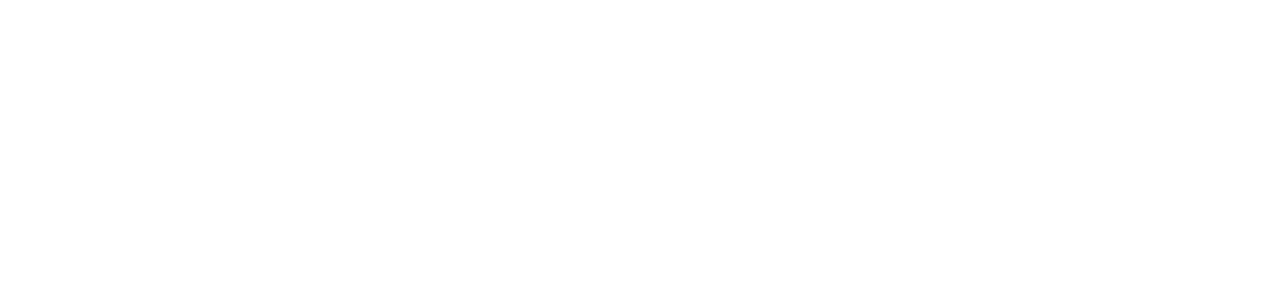
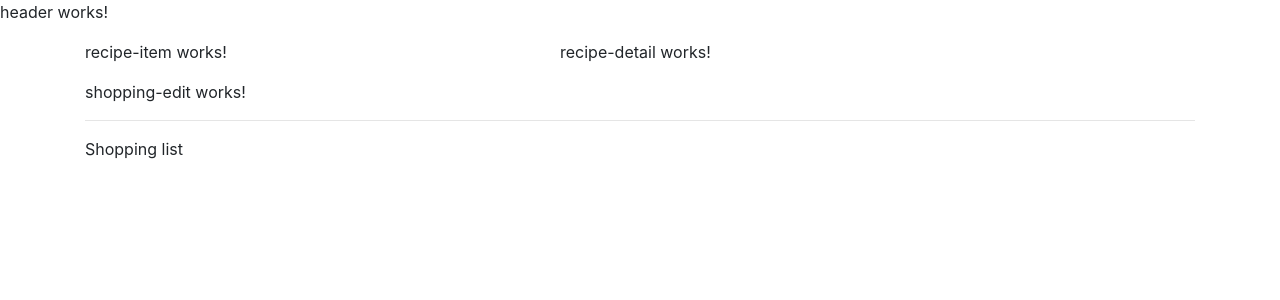
Before and after one commit to HillLuke/Udemy-Angular-The-Complete-Guide, an Angular app in the folder Section 3/recipe-app/: page / in a window 1280 px wide. Shown: the top 300 px of the page. Built offline with nearby package versions, Linux system fonts and the light colour scheme.

Commit message:
Basic component structure

```diff
--- a/Section 3/recipe-app/src/app/app.component.html
+++ b/Section 3/recipe-app/src/app/app.component.html
@@ -1,3 +1,9 @@
+<app-header></app-header>
 <div class="container">
-
+  <div class="row">
+    <div class="col-md-12">
+        <app-recipes></app-recipes>
+        <app-shopping-list></app-shopping-list>
+    </div>
+  </div>
 </div>
--- a/Section 3/recipe-app/src/app/app.module.ts
+++ b/Section 3/recipe-app/src/app/app.module.ts
@@ -3,11 +3,12 @@
 
 import { AppComponent } from './app.component';
 import { RecipesComponent } from './recipes/recipes.component';
-import { RecipeDetailComponent } from './recipes/recipe-detail/recipe-detail.component';
 import { RecipeListComponent } from './recipes/recipe-list/recipe-list.component';
 import { RecipeItemComponent } from './recipes/recipe-list/recipe-item/recipe-item.component';
 import { ShoppingListComponent } from './shopping-list/shopping-list.component';
 import { ShoppingEditComponent } from './shopping-list/shopping-edit/shopping-edit.component';
+import { HeaderComponent } from './header/header.component';
+import { RecipeDetailComponent } from './recipes/recipe-detail/recipe-detail.component';
 
 @NgModule({
   declarations: [
@@ -17,7 +18,8 @@
     RecipeListComponent,
     RecipeItemComponent,
     ShoppingListComponent,
-    ShoppingEditComponent
+    ShoppingEditComponent,
+    HeaderComponent
   ],
   imports: [
     BrowserModule
--- /dev/null
+++ b/Section 3/recipe-app/src/app/header/header.component.html
@@ -0,0 +1 @@
+<p>header works!</p>
--- /dev/null
+++ b/Section 3/recipe-app/src/app/header/header.component.ts
@@ -0,0 +1,15 @@
+import { Component, OnInit } from '@angular/core';
+
+@Component({
+  selector: 'app-header',
+  templateUrl: './header.component.html',
+  styleUrls: ['./header.component.css']
+})
+export class HeaderComponent implements OnInit {
+
+  constructor() { }
+
+  ngOnInit(): void {
+  }
+
+}
--- a/Section 3/recipe-app/src/app/recipes/recipe-list/recipe-list.component.html
+++ b/Section 3/recipe-app/src/app/recipes/recipe-list/recipe-list.component.html
@@ -1 +1 @@
-<p>recipe-list works!</p>
+<app-recipe-item></app-recipe-item>
--- a/Section 3/recipe-app/src/app/recipes/recipes.component.html
+++ b/Section 3/recipe-app/src/app/recipes/recipes.component.html
@@ -1 +1,8 @@
-<p>recipes works!</p>
+<div class="row">
+    <div class="col-md-5">
+        <app-recipe-list></app-recipe-list>
+    </div>
+    <div class="col-md-7">
+        <app-recipe-detail></app-recipe-detail>
+    </div>
+</div>
--- a/Section 3/recipe-app/src/app/shopping-list/shopping-list.component.html
+++ b/Section 3/recipe-app/src/app/shopping-list/shopping-list.component.html
@@ -1 +1,9 @@
-<p>shopping-list works!</p>
+<div class="row">
+    <div class="col-12">
+        <app-shopping-edit></app-shopping-edit>
+        <hr class="col-xs-12">
+    </div>
+    <div class="col-12">
+        <p>Shopping list</p>
+    </div>
+</div>
```
Also changed, not shown: Section 3/recipe-app/src/app/header/header.component.css (added).
